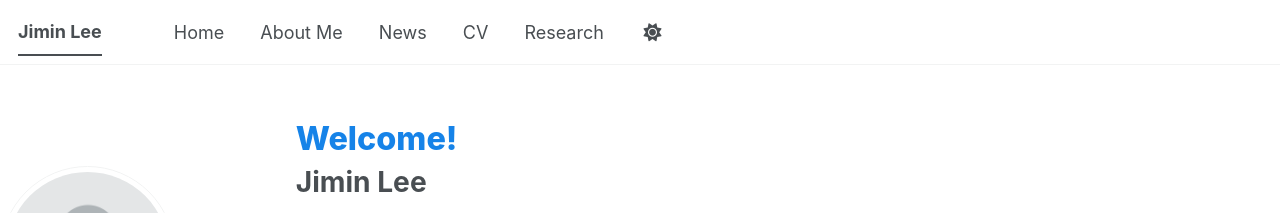
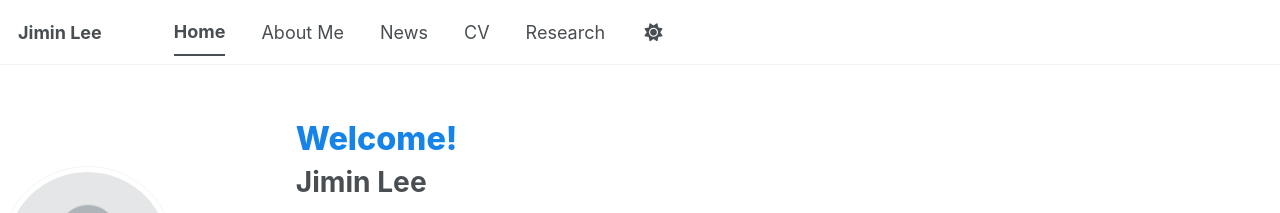
Before and after one commit to jiminlee-research/jiminlee-research.github.io, a Jekyll site: the page built from _pages/about.md, in a window 1280 px wide. Shown: the top 213 px of the page. Built offline with Jekyll 4.4.1, drawn with Linux system fonts in a browser that asks for light colours; a style sheet for code colours, icons or effects is not loaded.

Commit message:
Refactor masthead menu item selection logic

```diff
--- a/_includes/masthead.html
+++ b/_includes/masthead.html
@@ -5,7 +5,7 @@
       <nav id="site-nav" class="greedy-nav">
         <button><span class="navicon"></span></button>
         <ul class="visible-links">
-          <li class="masthead__menu-item masthead__menu-item--lg persist {% if page.url == '/' or page.url == '/index.html' %}selected{% endif %}">
+          <li class="masthead__menu-item masthead__menu-item--lg persist">
             <a href="{{ base_path }}/">{{ site.title }}</a>
           </li>
           {% for link in site.data.navigation.main %}
@@ -14,7 +14,7 @@
             {% else %}
               {% assign domain = base_path %}
             {% endif %}
-            <li class="masthead__menu-item {% if page.url contains link.url and link.url != '/' %}selected{% endif %}">
+            <li class="masthead__menu-item {% if page.url == link.url or (link.url == '/' and page.url == '/index.html') or (link.url != '/' and page.url contains link.url) %}selected{% endif %}">
               <a href="{{ domain }}{{ link.url }}">{{ link.title }}</a>
             </li>
           {% endfor %}
```
